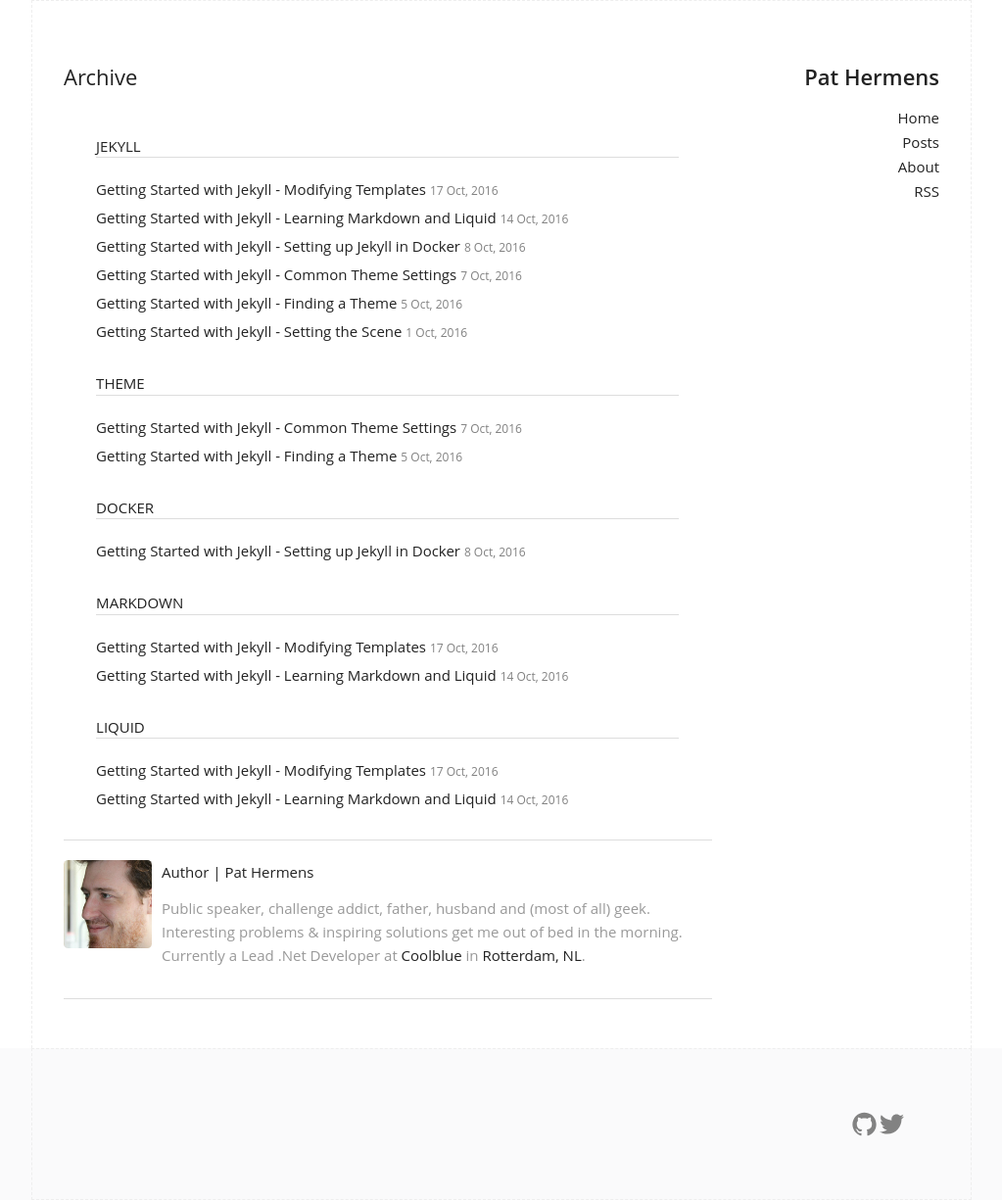
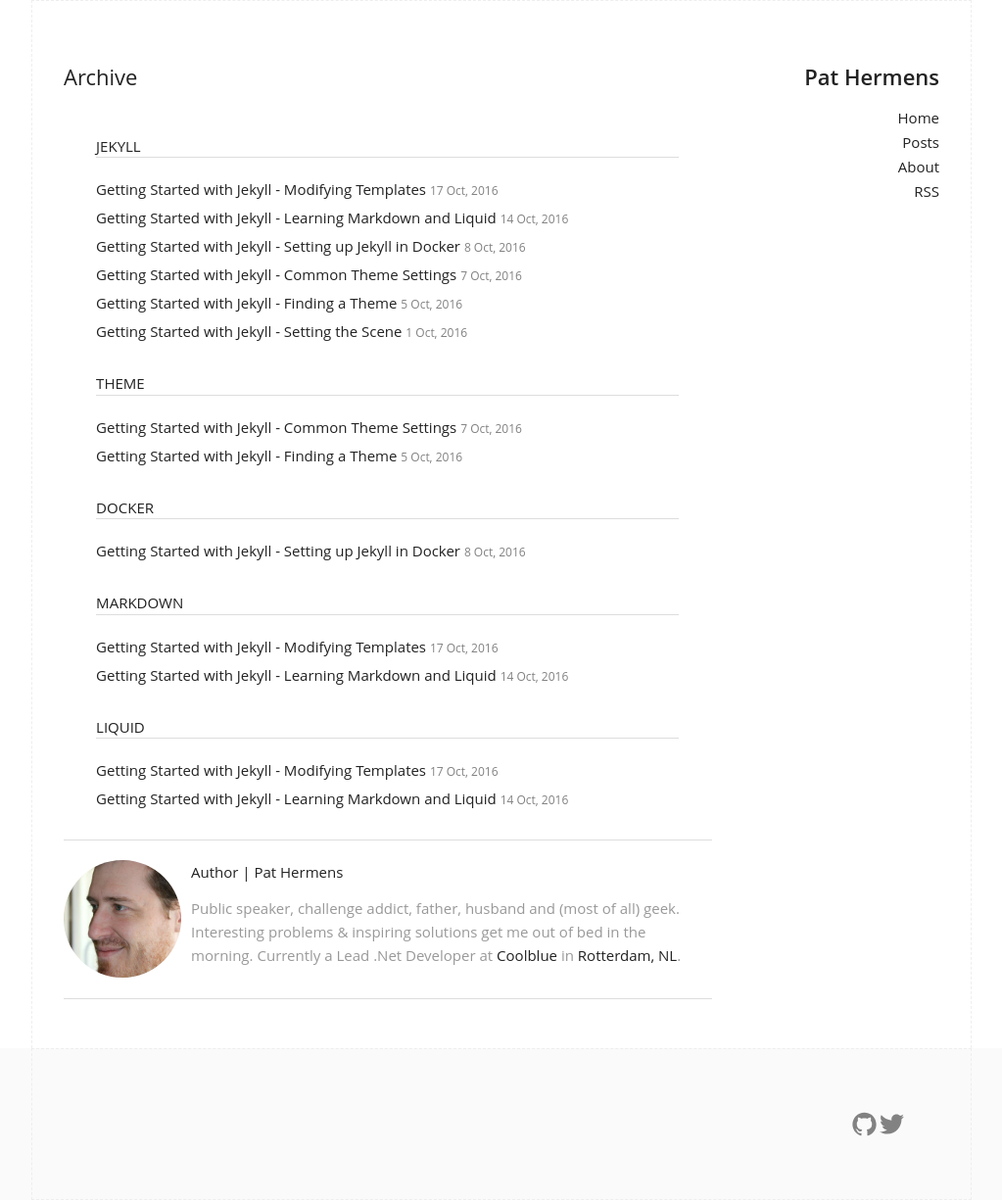
Before and after one commit to PHeonix25/PHeonix25.github.io, a Jekyll site: the page built from archive.html, in a window 1280 px wide. Shown: the whole page at 98% size, without its empty margins (128-1151 px from the left). Built offline with Jekyll 4.4.1, drawn with Linux system fonts in a browser that asks for light colours.

Commit message:
Updated profile pic to a circle for funsies

```diff
--- a/_sass/_layout.scss
+++ b/_sass/_layout.scss
@@ -255,10 +255,12 @@ p.readmore {
   @media (min-width: $on-laptop+1) {
     float:left;
   }
+  background: url(/assets/img/me.jpg);
+  background-repeat: no-repeat;
+  border-radius: 50%;
+  width: 120px;
+  height: 120px;
   display:inline-block;
-  width: 90px;
-  height: 90px;
-  border-radius: 5%;
   -webkit-background-size: cover !important;
   background-size: cover !important;
   background-position: center center !important;
```
